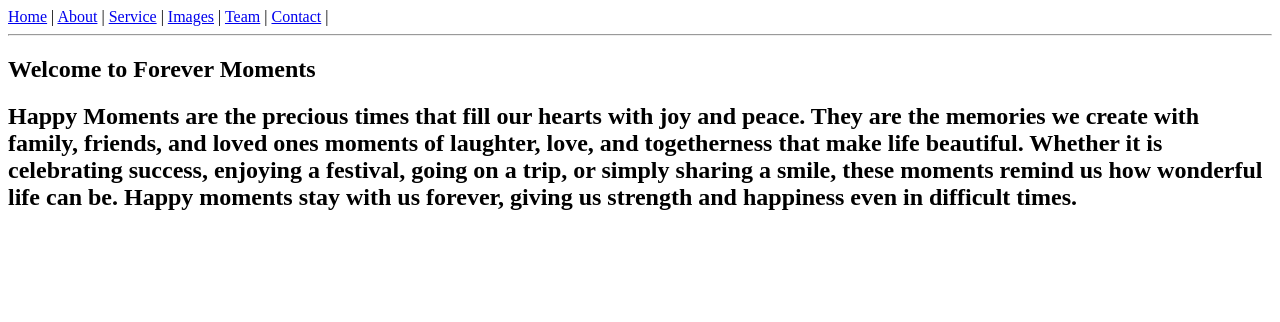
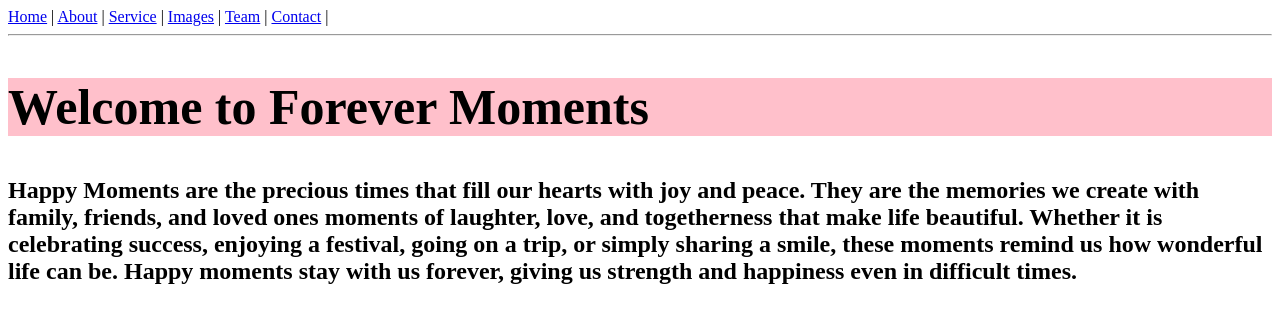
Before and after one commit to apurvapokharkar58-wq/wedding_management, a plain HTML site: page about.html in a window 1280 px wide. Drawn offline with Linux system fonts and the light colour scheme.

Commit message:
website edit

```diff
--- a/about.html
+++ b/about.html
@@ -3,7 +3,9 @@
 <head>
     <meta charset="UTF-8">
     <meta name="viewport" content="width=device-width, initial-scale=1.0">
-    <title>Document</title>
+    <title>About Us</title>
+
+    <link rel="stylesheet" href="style.css"/>
 </head>
 <body>
     <nav>
--- /dev/null
+++ b/style.css
@@ -0,0 +1,5 @@
+h1{
+    font-size: 50px;
+    background-color:pink;
+    color:black;
+}
```
Also changed, not shown: contact.html (+1 -1 lines).
